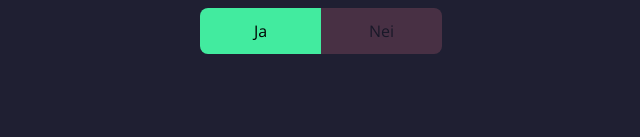
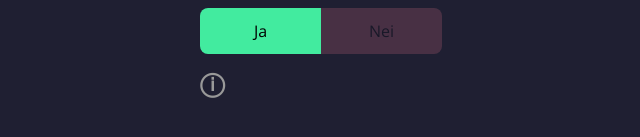
Before and after one commit to MastersOfData/scores-app, a Next.js app: page /testing in a window 1280 px wide. Shown: the part 1262-1399 px from the top of the page, without its empty margins (319-959 px from the left). Before the commit the page ends 1348 px from the top, so only its background shows below. Built offline with nearby package versions, Linux system fonts and the light colour scheme.

Commit message:
Info components

```diff
--- a/src/app/testing/page.tsx
+++ b/src/app/testing/page.tsx
@@ -1,12 +1,14 @@
 "use client";
 
-import { useRouter } from "next/navigation";
-import { ControllerIcon } from "src/assets/icons/ControllerIcon";
-import { GroupIcon } from "src/assets/icons/GroupIcon";
-import { PersonIcon } from "src/assets/icons/PersonIcon";
-import { Button, ButtonColor, ButtonVariant } from "src/components/Button";
-import Input from "src/components/Input";
-import styles from "../../styles/Testing.module.css";
+import { useRouter } from "next/navigation"
+import { useState } from "react";
+import { ControllerIcon } from "src/assets/icons/ControllerIcon"
+import { GroupIcon } from "src/assets/icons/GroupIcon"
+import { PersonIcon } from "src/assets/icons/PersonIcon"
+import { Button, ButtonColor, ButtonVariant } from "src/components/Button"
+import { InfoContextProvider, InfoBox, InfoButton } from "src/components/Info"
+import Input from "src/components/Input"
+import styles from "../../styles/Testing.module.css"
 
 export default function TestingPage() {
   const router = useRouter();
@@ -51,7 +53,13 @@ export default function TestingPage() {
         <Input type="textarea" rows={6} placeholder="TextArea Input" onInput={console.log} />
         <Input type="checkbox" onInput={console.log} />
         <Input type="toggle" onInput={console.log} />
+        <div>
+          <InfoContextProvider>
+            <InfoButton />
+            <InfoBox>Informasjonstekst</InfoBox>
+          </InfoContextProvider>
+        </div>
       </div>
     </main>
-  );
+  )
 }
--- /dev/null
+++ b/src/components/Info.tsx
@@ -0,0 +1,39 @@
+import { createContext, useContext, useState } from "react"
+import styles from "src/styles/Info.module.css"
+
+export function InfoBox({ children }: InfoBoxProps) {
+  const { show } = useInfoContext()
+  return <span className={`${styles["info-box"]} ${show ? styles.show : ""}`}>{children}</span>
+}
+
+export function InfoButton() {
+  const { toggle } = useInfoContext()
+  return <button className={styles["info-btn"]} onClick={toggle}>&#9432;</button>
+}
+
+export function InfoContextProvider({ children }: { children?: React.ReactNode}) {
+  const [show, setShow] = useState<boolean>(false)
+
+  const context: InfoContextType = {
+    show,
+    toggle: () => setShow(val => !val)
+  }
+
+  return <InfoContext.Provider value={context}>{children}</InfoContext.Provider>
+}
+
+type InfoBoxProps = {
+  children: string
+}
+
+type InfoContextType = {
+  show: boolean,
+  toggle: () => void
+}
+
+const InfoContext = createContext<InfoContextType>({
+  show: false,
+  toggle: () => {}
+})
+
+const useInfoContext = () => useContext(InfoContext)
--- /dev/null
+++ b/src/styles/Info.module.css
@@ -0,0 +1,34 @@
+.info-box {
+  display: block;
+  text-align: center;
+  background-color: var(--bg-secondary);
+  color: var(--clr-secondary);
+  border-radius: var(--border-radius-hard);
+  padding: calc(.5 * var(--padding-y)) var(--padding-x);
+  transform: scaleY(0);
+  transition: transform 200ms;
+}
+
+.show {
+  transform: scaleY(1);
+}
+
+.info-btn {
+  all: initial;
+  padding: 0;
+  margin: 0;
+  border: none;
+  outline: none;
+  color: var(--clr-secondary);
+  font-weight: 900;
+  font-size: 1.5rem;
+  cursor: pointer;
+}
+
+.info-btn:hover {
+  box-shadow: none;
+}
+
+.info-btn:focus {
+  box-shadow: none;
+}
```
